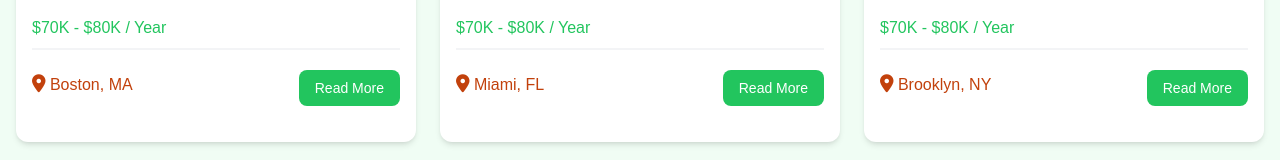
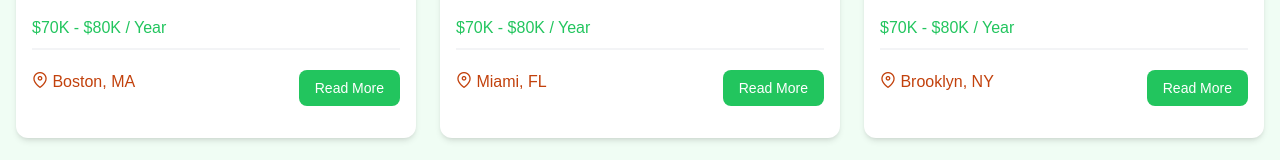
Before and after one commit to JovanaMatic/vue3-tut-2025, a Vue app: page / in a window 1280 px wide. Shown: the part 893-1053 px from the top of the page. Built offline with nearby package versions, Linux system fonts and the light colour scheme.

Commit message:
Add map prime icon

```diff
--- a/src/assets/main.css
+++ b/src/assets/main.css
@@ -1,6 +1,4 @@
 @import "tailwindcss";
-@import 'primeicons/primeicons.css';
-
 *,
 ::before,
 ::after {
--- a/src/components/JobListing.vue
+++ b/src/components/JobListing.vue
@@ -44,7 +44,7 @@
 
               <div class="flex flex-col lg:flex-row justify-between mb-4">
                 <div class="text-orange-700 mb-3">
-                  <i class="fa-solid fa-location-dot text-lg"></i>
+                  <i class="pi pi-map-marker text-orange-700"></i>
                   {{ listing.location}}
                 </div>
                 <a
--- a/src/main.js
+++ b/src/main.js
@@ -1,4 +1,5 @@
 import './assets/main.css'
+import 'primeicons/primeicons.css';
 
 import { createApp } from 'vue'
 import App from './App.vue'
```
